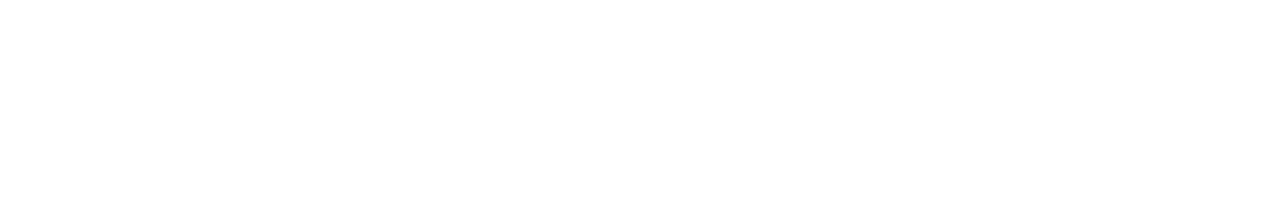
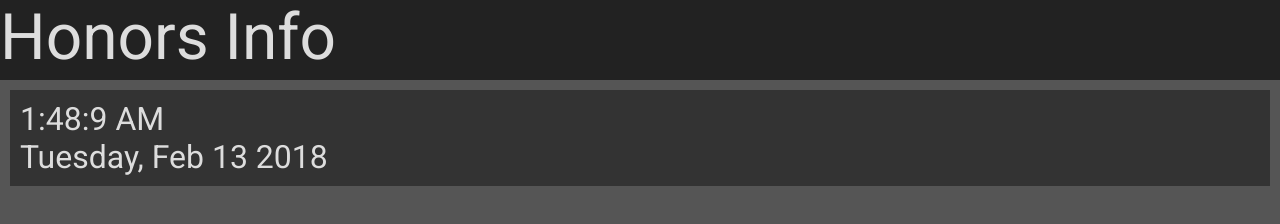
Before and after one commit to RITHonorsTechCommittee/web-pi-display, a website: page client/index.html in a window 1280 px wide. Drawn offline with Linux system fonts and the light colour scheme.

Commit message:
added time

```diff
--- a/client/index.html
+++ b/client/index.html
@@ -6,6 +6,7 @@
   <meta name="description" content="">
   <meta name="author" content="Honors Tech Committee">
 
+  <link href="https://fonts.googleapis.com/css?family=Roboto" rel="stylesheet">
   <link rel="stylesheet" href="style.css?v=1.0">
 
   <!--[if lt IE 9]>
@@ -13,5 +14,9 @@
   <![endif]-->
 </head>
 <body>
+  <div id='container'>
+    <header>Honors Info</header>
+    <div id='time'></div>
+  </div>
   <script src="script.js"></script>
 </body>
--- a/client/script.js
+++ b/client/script.js
@@ -1,5 +1,36 @@
+let timeDiv;
+
+var months = ["Jan", "Feb", "Mar", "Apr", "May", "Jun", "Jul", "Aug", "Sep", "Oct", "Nov", "Dec"];
+var days = ["Sunday", "Monday", "Tuesday", "Wednesday", "Thursday", "Friday", "Saturday"];
+
 const init = () => {
-  console.log("hi there");
+  timeDiv = document.querySelector('#time');
+
+  clock();
+}
+
+const getDate = () => {
+    let date = new Date();
+    return days[date.getDay()]
+        +', '+months[date.getMonth()]
+        +' '+date.getDate()
+        +' '+date.getFullYear();
+}
+
+const getTime = () => {
+    let date = new Date();
+    let hours = date.getHours();
+    let seconds = (hours > 12) ? date.getSeconds()+" PM":date.getSeconds()+" AM";
+    hours = (hours > 12) ? hours % 12 : hours;
+    let output = hours+':'+date.getMinutes()+':'+seconds;
+
+    return output;
+}
+
+const clock = (timestamp) => {
+    timeDiv.innerText = getTime()+'\n'+getDate();
+
+    window.requestAnimationFrame(clock);
 }
 
 window.onload = init;
--- a/client/style.css
+++ b/client/style.css
@@ -1,4 +1,24 @@
 * {
   margin: 0;
   padding: 0;
+  background-color:#555;
+  font-family: 'Roboto', sans-serif;
 }
+
+#container{
+    color: #DDD;
+}
+
+#container header{
+    height: 80px;
+    width: 100%;
+    background-color: #222;
+    font-size: 4em;
+}
+
+#container div{
+    margin: 10px;
+    padding: 10px;
+    background-color: #333;
+    font-size: 2em;
+}
```
